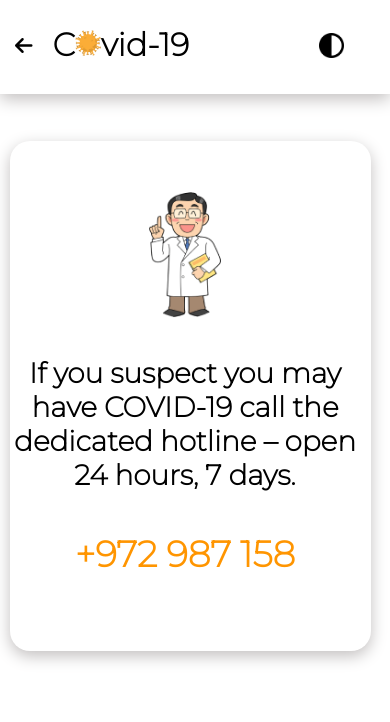
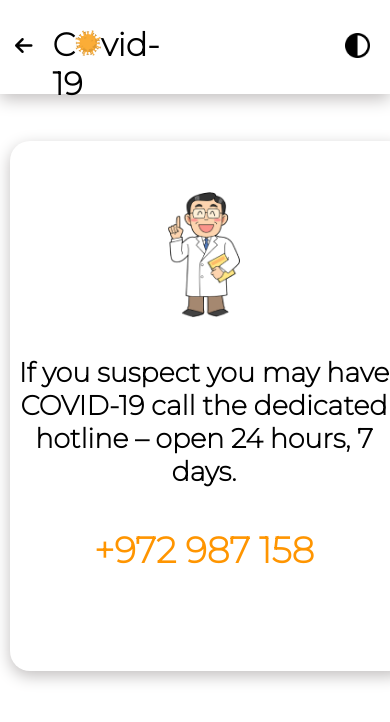
Before and after one commit to GSG-FC03/Covid-19-app, a plain HTML site: page contact/contact.html in a window 390 px wide. Drawn offline with Linux system fonts and the light colour scheme.

Commit message:
update some properties to fit with iPhone 6/7/8 Plus relates #32

```diff
--- a/contact/contact.css
+++ b/contact/contact.css
@@ -43,7 +43,7 @@ header .dark-mode{
     height: 25px;
     float: right;
     padding-right: 20px;
-    margin-left: 130px;
+    margin-left: 170px;
     padding-top: 33px;
 
 
@@ -53,8 +53,8 @@ header .dark-mode{
 
 }
 .container .part{
-    width: 350px;
-    height: 510px;
+    width: 388px;
+    height: 530px;
     margin: 47px 0 57px 10px;
     text-align: center;
     padding-right: 11px;
@@ -70,7 +70,7 @@ header .dark-mode{
 .container .part .para {
     text-align: center;
     margin: 5px 30 0px 30px;
-    font-size: 28px;
+    font-size: 27px;
     font-weight: bold;
     color:var(--fonts-color) ;
 }
```
